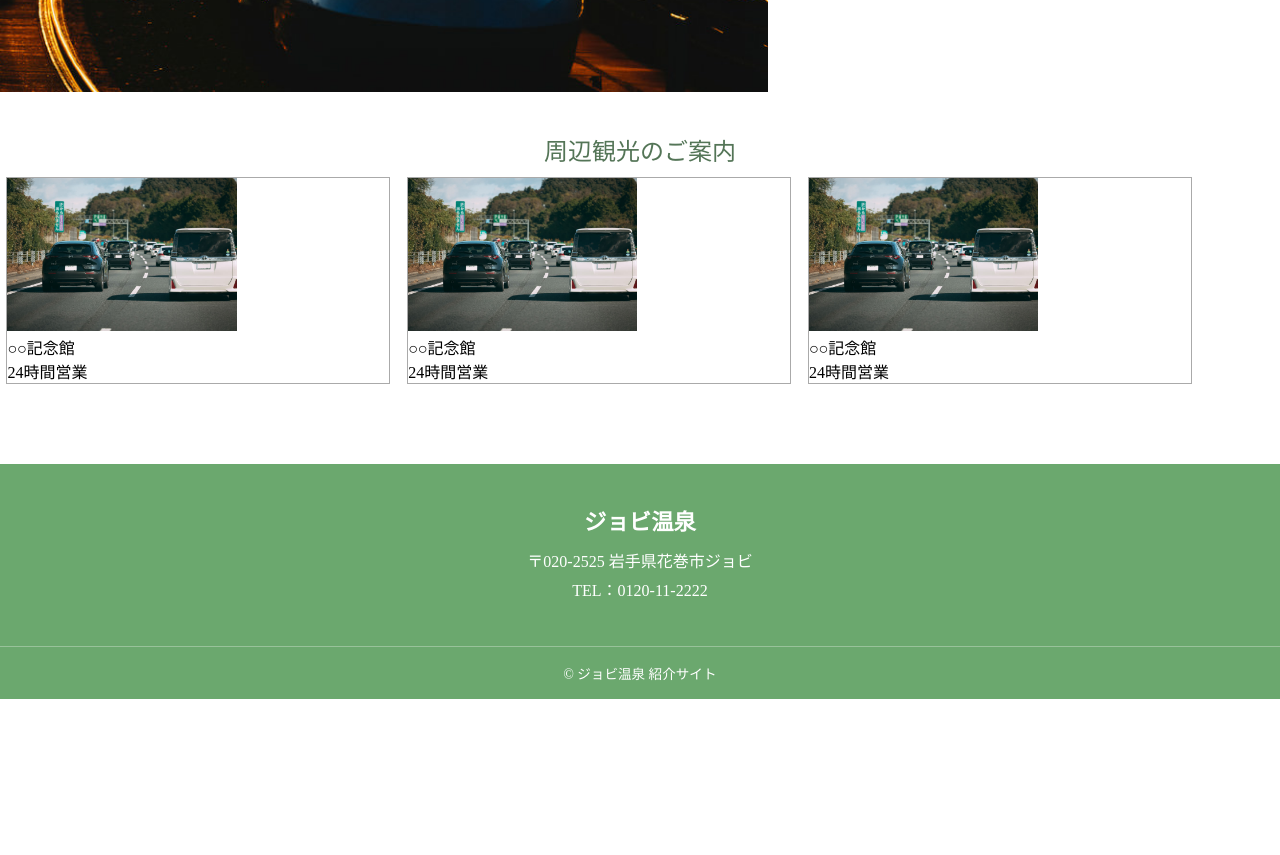
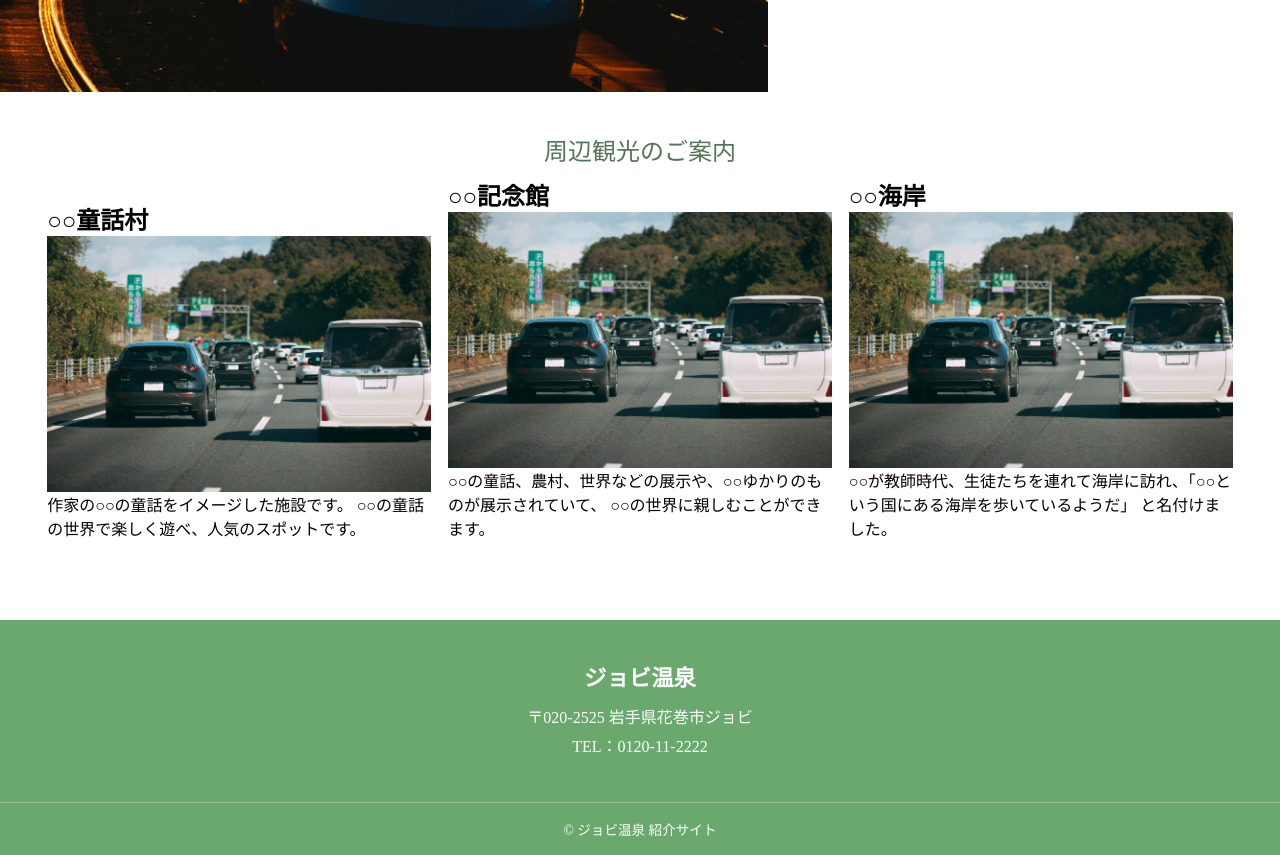
Before and after one commit to hayqto/team-hotel, a plain HTML site: page access.html in a window 1280 px wide. Shown: the part 2080-2935 px from the top of the page. Before the commit the page ends 2779 px from the top, so only its background shows below. Drawn offline with Linux system fonts and the light colour scheme.

Commit message:
access.cssの編集とaccess.htmlに周辺観光追加

```diff
--- a/access.html
+++ b/access.html
@@ -53,33 +53,38 @@
         </div>
     </div>
 
-    <section>
+    <section class="spot">
         <h1 class="section-title">周辺観光のご案内</h1>
 
         <div class="kanko">
+            <h2>○○童話村</h2>
             <img src="img/car.jpg" alt="観光" class="kanko-list">
 
             <div class="kanko-access">
-                <p>○○記念館</p>
-                <p>24時間営業</p>
+                <p>作家の○○の童話をイメージした施設です。
+                ○○の童話の世界で楽しく遊べ、人気のスポットです。</p>
             </div>
         </div>
 
         <div class="kanko">
+            <h2 class="spot-name">○○記念館</h2>
             <img src="img/car.jpg" alt="観光" class="kanko-list">
 
             <div class="kanko-access">
-                <p>○○記念館</p>
-                <p>24時間営業</p>
+                <p>○○の童話、農村、世界などの展示や、○○ゆかりのものが展示されていて、
+                ○○の世界に親しむことができます。
+                </p>
             </div>
         </div>
 
         <div class="kanko">
+            <h2>○○海岸</h2>
             <img src="img/car.jpg" alt="観光" class="kanko-list">
 
             <div class="kanko-access">
-                <p>○○記念館</p>
-                <p>24時間営業</p>
+                <p>○○が教師時代、生徒たちを連れて海岸に訪れ、「○○という国にある海岸を歩いているようだ」
+                と名付けました。
+                </p>
             </div>
         </div>
 
--- a/css/access.css
+++ b/css/access.css
@@ -29,12 +29,17 @@ section {
     margin-bottom: 40px;
 }
 
+.spot {
+    text-align: center;
+}
+
 .kanko {
     width: 30%;
     display: inline-block;
     margin: 0 0.5% 20px;
-    border: 1px solid #aaa;
     box-sizing: border-box;
+    align-items: center;
+    text-align: left;
 }
 
 /* 駐車場の画像 */
@@ -43,3 +48,8 @@ section {
     height: 240px;
     display: block;
 }
+
+.kanko-list {
+    display: block;
+    width: 100%;
+}
```
